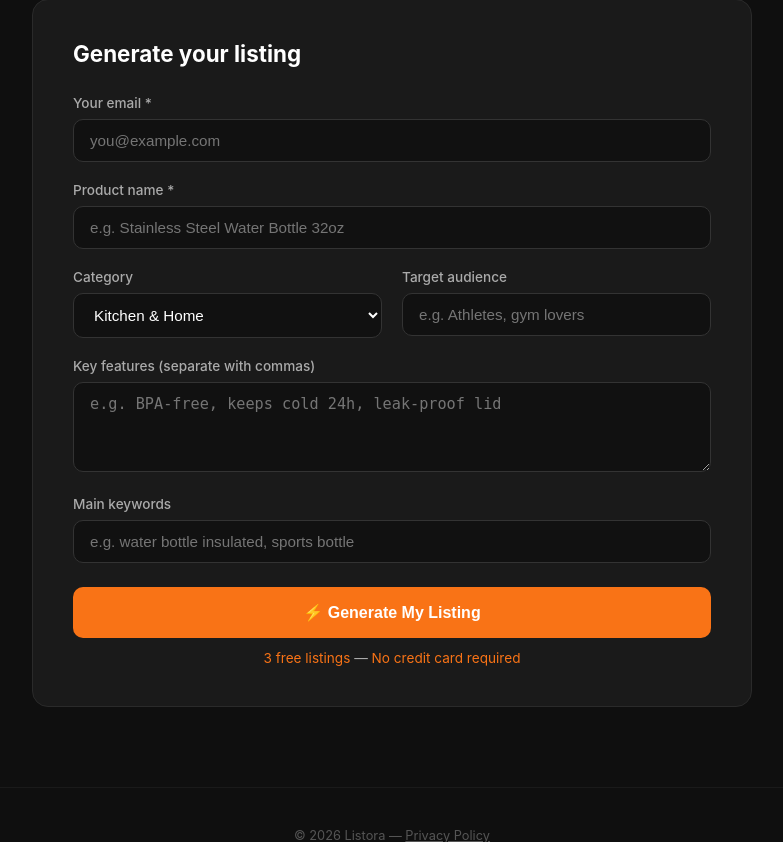
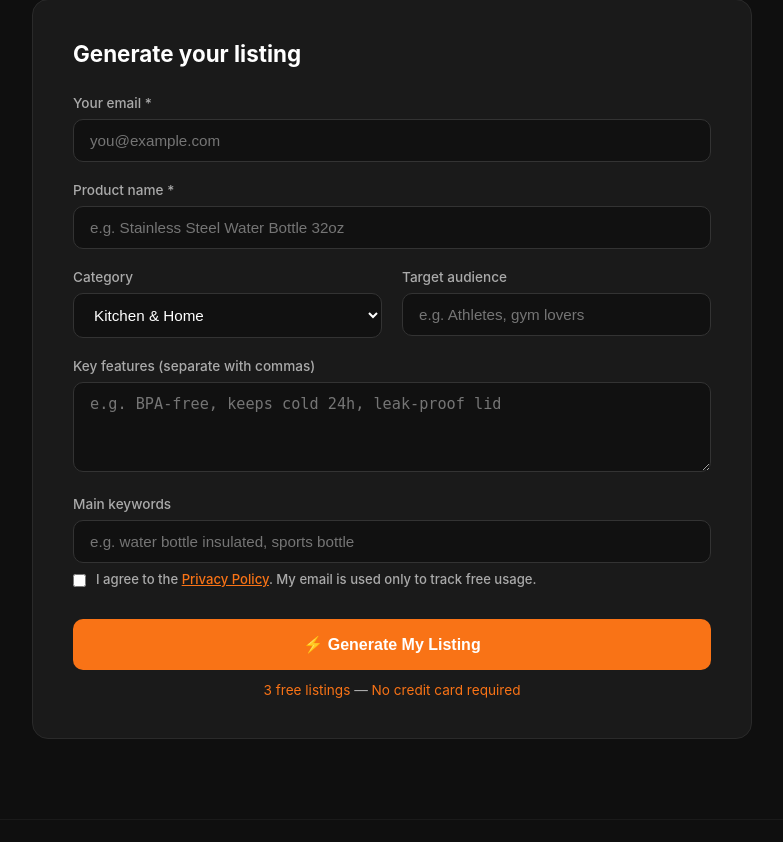
Before and after one commit to Zykssou/listora, a Flask app: page / in a window 1280 px wide. Shown: the part 627-1469 px from the top of the page, without its empty margins (248-1031 px from the left). Run offline with Flask 3, Linux system fonts and the light colour scheme; data that the repository does not hold is empty.

Commit message:
Add Stripe payments, GDPR checkbox, upgrade success page

```diff
--- a/app.py
+++ b/app.py
@@ -11,6 +11,8 @@ DB_PATH = "/tmp/listora.db"
 GEMINI_API_KEY = os.getenv("GEMINI_API_KEY", "")
 ADMIN_EMAIL = os.getenv("ADMIN_EMAIL", "").strip().lower()
 ADMIN_PASSWORD = os.getenv("ADMIN_PASSWORD", "listora-admin-2026")
+STRIPE_SECRET_KEY = os.getenv("STRIPE_SECRET_KEY", "")
+STRIPE_PRICE_ID = os.getenv("STRIPE_PRICE_ID", "")
 FREE_USES = 3
 
 def init_db():
@@ -177,6 +179,51 @@ def stats():
     conn.close()
     return jsonify({"users": users, "listings": listings})
 
+@app.route("/upgrade")
+def upgrade():
+    email = request.args.get("email", "").strip().lower()
+    if not email or not STRIPE_SECRET_KEY or not STRIPE_PRICE_ID:
+        return redirect("/")
+    import stripe as stripe_lib
+    stripe_lib.api_key = STRIPE_SECRET_KEY
+    try:
+        session = stripe_lib.checkout.Session.create(
+            payment_method_types=["card"],
+            mode="subscription",
+            customer_email=email,
+            line_items=[{"price": STRIPE_PRICE_ID, "quantity": 1}],
+            success_url=request.host_url + "upgrade/success?session_id={CHECKOUT_SESSION_ID}",
+            cancel_url=request.host_url,
+            metadata={"email": email}
+        )
+        return redirect(session.url)
+    except Exception as e:
+        return f"Error: {str(e)}", 500
+
+@app.route("/upgrade/success")
+def upgrade_success():
+    session_id = request.args.get("session_id", "")
+    if session_id and STRIPE_SECRET_KEY:
+        import stripe as stripe_lib
+        stripe_lib.api_key = STRIPE_SECRET_KEY
+        try:
+            session = stripe_lib.checkout.Session.retrieve(session_id)
+            if session.payment_status == "paid":
+                email = (session.metadata.get("email") or session.customer_email or "").lower()
+                if email:
+                    conn = sqlite3.connect(DB_PATH)
+                    c = conn.cursor()
+                    c.execute("SELECT * FROM users WHERE email=?", (email,))
+                    if not c.fetchone():
+                        c.execute("INSERT INTO users (email, uses, paid, created_at) VALUES (?,0,1,?)", (email, datetime.now().isoformat()))
+                    else:
+                        c.execute("UPDATE users SET paid=1 WHERE email=?", (email,))
+                    conn.commit()
+                    conn.close()
+        except:
+            pass
+    return render_template("upgrade_success.html")
+
 @app.route("/privacy")
 def privacy():
     return render_template("privacy.html")
--- a/requirements.txt
+++ b/requirements.txt
@@ -1,3 +1,4 @@
 flask==3.0.3
 requests==2.32.3
 gunicorn==22.0.0
+stripe==11.1.0
--- a/templates/index.html
+++ b/templates/index.html
@@ -146,6 +146,10 @@
                 <input type="text" id="keywords" data-i18n-placeholder="ph_keywords" placeholder="e.g. water bottle insulated, sports bottle">
             </div>
         </div>
+        <div class="form-full" style="display:flex;align-items:flex-start;gap:10px;margin-top:8px;">
+            <input type="checkbox" id="gdpr" style="width:auto;margin-top:3px;accent-color:#f97316;">
+            <label for="gdpr" style="font-size:0.82rem;color:#aaa;cursor:pointer;" data-i18n="gdpr_label">I agree to the <a href="/privacy" style="color:#f97316;">Privacy Policy</a>. My email is used only to track free usage.</label>
+        </div>
         <button class="btn" id="generateBtn" onclick="generate()" data-i18n="btn_generate">⚡ Generate My Listing</button>
         <p class="free-badge"><span data-i18n="free_badge_span">3 free listings</span> — <span data-i18n="free_badge_txt">No credit card required</span></p>
     </div>
@@ -218,6 +222,8 @@ const T = {
         res_desc: "Description",
         res_kw: "Backend Keywords",
         copy_btn: "Copy",
+        gdpr_label: 'I agree to the <a href="/privacy" style="color:#f97316;">Privacy Policy</a>. My email is used only to track free usage.',
+        err_gdpr: "Please accept the Privacy Policy to continue.",
         err_fill: "Please fill in your email and product name.",
         err_network: "Network error. Please try again in a few seconds.",
         err_limit: 'You\'ve used your 3 free listings. <a href="#" style="color:#f97316">Upgrade to Pro — $19/month</a> for unlimited listings.',
@@ -254,6 +260,8 @@ const T = {
         res_desc: "Description",
         res_kw: "Mots-clés backend",
         copy_btn: "Copier",
+        gdpr_label: 'J\'accepte la <a href="/privacy" style="color:#f97316;">Politique de confidentialité</a>. Mon email sert uniquement à compter mes fiches gratuites.',
+        err_gdpr: "Merci d'accepter la Politique de confidentialité pour continuer.",
         err_fill: "Merci de remplir ton email et le nom du produit.",
         err_network: "Erreur réseau. Réessaie dans quelques secondes.",
         err_limit: 'Tu as utilisé tes 3 fiches gratuites. <a href="#" style="color:#f97316">Passe en Pro — 19$/mois</a> pour des fiches illimitées.',
@@ -290,6 +298,8 @@ const T = {
         res_desc: "Descripción",
         res_kw: "Palabras clave backend",
         copy_btn: "Copiar",
+        gdpr_label: 'Acepto la <a href="/privacy" style="color:#f97316;">Política de Privacidad</a>. Mi email se usa solo para contar fichas gratuitas.',
+        err_gdpr: "Por favor acepta la Política de Privacidad para continuar.",
         err_fill: "Por favor rellena tu email y el nombre del producto.",
         err_network: "Error de red. Inténtalo de nuevo en unos segundos.",
         err_limit: 'Has usado tus 3 fichas gratuitas. <a href="#" style="color:#f97316">Pasa a Pro — $19/mes</a> para fichas ilimitadas.',
@@ -326,6 +336,8 @@ const T = {
         res_desc: "Beschreibung",
         res_kw: "Backend-Keywords",
         copy_btn: "Kopieren",
+        gdpr_label: 'Ich stimme der <a href="/privacy" style="color:#f97316;">Datenschutzerklärung</a> zu. Meine E-Mail wird nur zur Nutzungsverfolgung verwendet.',
+        err_gdpr: "Bitte akzeptiere die Datenschutzerklärung, um fortzufahren.",
         err_fill: "Bitte fülle deine E-Mail und den Produktnamen aus.",
         err_network: "Netzwerkfehler. Bitte versuche es in einigen Sekunden erneut.",
         err_limit: 'Du hast deine 3 kostenlosen Listings genutzt. <a href="#" style="color:#f97316">Upgrade auf Pro — $19/Monat</a> für unbegrenzte Listings.',
@@ -362,6 +374,8 @@ const T = {
         res_desc: "Descrição",
         res_kw: "Palavras-chave backend",
         copy_btn: "Copiar",
+        gdpr_label: 'Concordo com a <a href="/privacy" style="color:#f97316;">Política de Privacidade</a>. Meu email é usado apenas para rastrear o uso gratuito.',
+        err_gdpr: "Por favor aceite a Política de Privacidade para continuar.",
         err_fill: "Por favor preencha seu email e o nome do produto.",
         err_network: "Erro de rede. Tente novamente em alguns segundos.",
         err_limit: 'Você usou suas 3 listagens gratuitas. <a href="#" style="color:#f97316">Upgrade para Pro — $19/mês</a> para listagens ilimitadas.',
@@ -403,6 +417,7 @@ async function generate() {
     const email = document.getElementById('email').value.trim();
     const product_name = document.getElementById('product_name').value.trim();
     if (!email || !product_name) { showError(t.err_fill); return; }
+    if (!document.getElementById('gdpr').checked) { showError(t.err_gdpr); return; }
 
     document.getElementById('generateBtn').disabled = true;
     document.getElementById('loading').style.display = 'block';
@@ -432,7 +447,11 @@ async function generate() {
             return;
         }
 
-        if (data.error === 'free_limit') { showError(t.err_limit); return; }
+        if (data.error === 'free_limit') {
+            const upgradeUrl = '/upgrade?email=' + encodeURIComponent(email);
+            showError(t.err_limit.replace('href="#"', 'href="' + upgradeUrl + '"'));
+            return;
+        }
         if (!data.success) { showError(data.error || t.err_generic); return; }
 
         const l = data.listing;
```
Also changed, not shown: templates/upgrade_success.html (added, +26 -0 lines).
